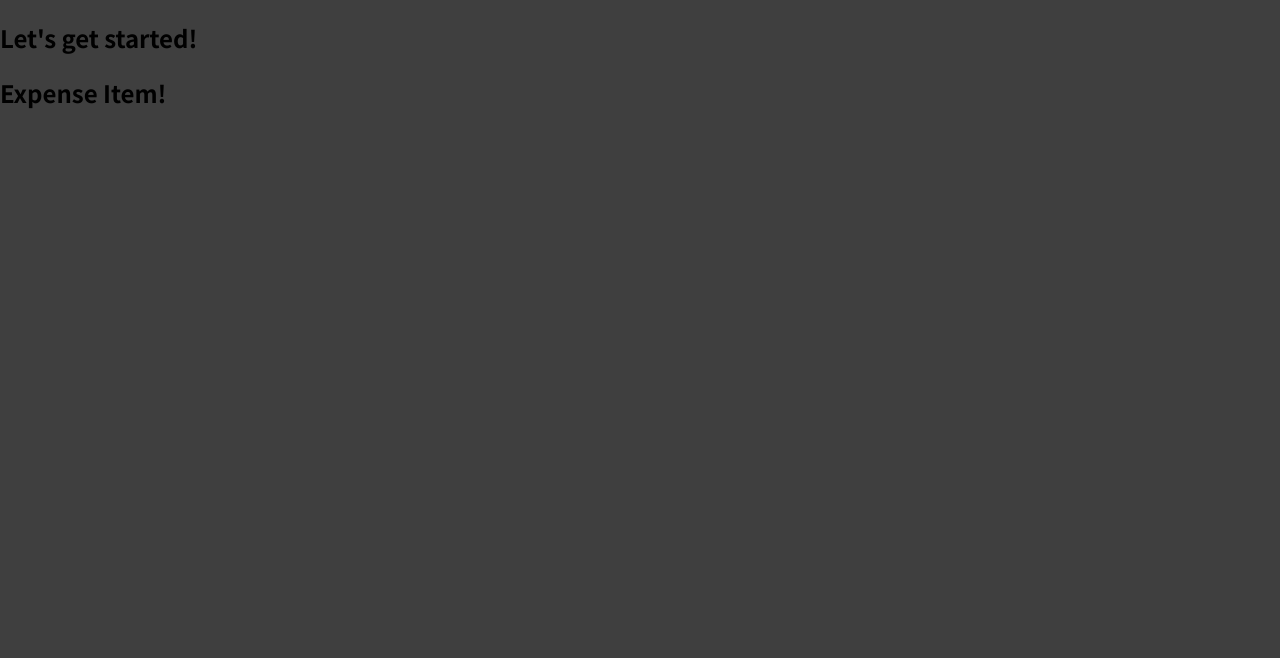
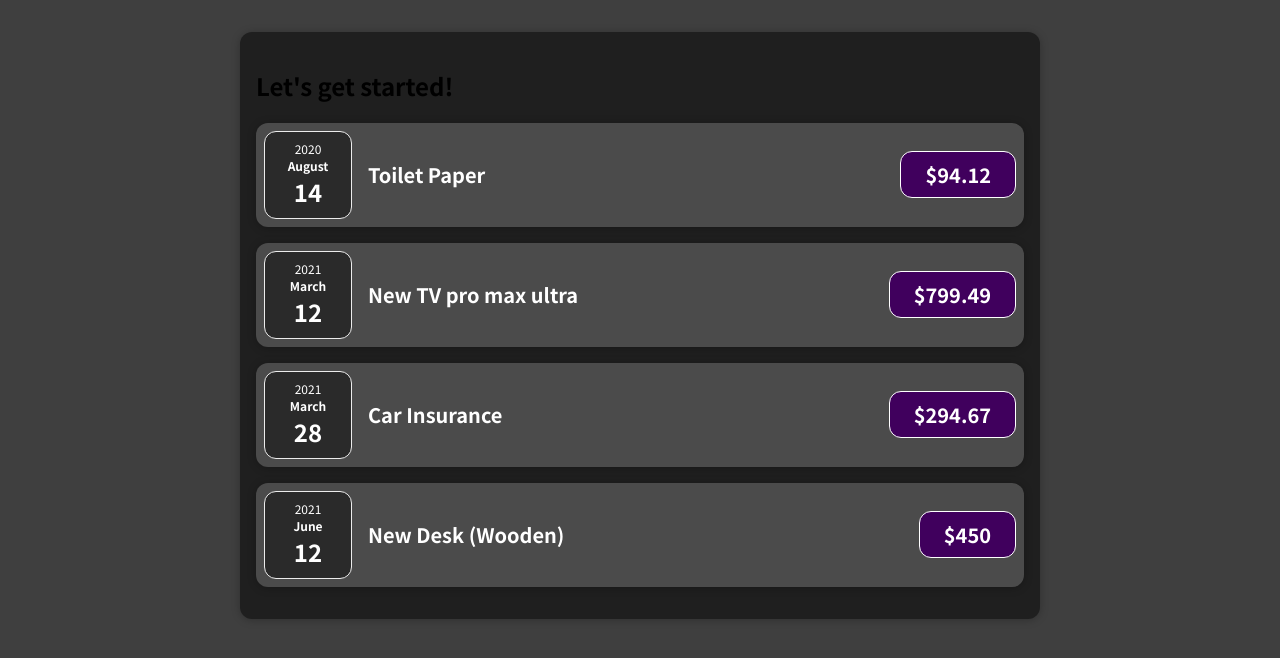
Before and after one commit to Jasvir123/udemy-react, a JavaScript app: page / in a window 1280 px wide. Shown: the top 658 px of the page. Built offline with nearby package versions, Linux system fonts and the light colour scheme.

Commit message:
custom components composition

```diff
--- a/src/App.js
+++ b/src/App.js
@@ -1,11 +1,42 @@
 import ExpenseItem from "./components/ExpenseItem";
+import "./components/Expenses.css";
+import Card from "./components/Card";
 
 function App() {
+  const expenses = [
+    {
+      id: "e1",
+      title: "Toilet Paper",
+      amount: 94.12,
+      date: new Date(2020, 7, 14),
+    },
+    {
+      id: "e2",
+      title: "New TV pro max ultra",
+      amount: 799.49,
+      date: new Date(2021, 2, 12),
+    },
+    {
+      id: "e3",
+      title: "Car Insurance",
+      amount: 294.67,
+      date: new Date(2021, 2, 28),
+    },
+    {
+      id: "e4",
+      title: "New Desk (Wooden)",
+      amount: 450,
+      date: new Date(2021, 5, 12),
+    },
+  ];
+
   return (
-    <div>
+    <Card className="expenses ">
       <h2>Let's get started!</h2>
-      <ExpenseItem />
-    </div>
+      {expenses.map((data, index) => (
+        <ExpenseItem data={data} key={index} />
+      ))}
+    </Card>
   );
 }
 
--- /dev/null
+++ b/src/components/Card.css
@@ -0,0 +1,4 @@
+.card {
+    border-radius: 12px;
+    box-shadow: 0 1px 8px rgba(0, 0, 0, 0.25);
+}
--- /dev/null
+++ b/src/components/Card.js
@@ -0,0 +1,7 @@
+import "./Card.css";
+function Card(props) {
+  const classes = `card ${props.className}`;
+
+  return <div className={classes}>{props.children}</div>;
+}
+export default Card;
--- /dev/null
+++ b/src/components/ExpenseDate.css
@@ -0,0 +1,26 @@
+.expense-date {
+    display: flex;
+    flex-direction: column;
+    width: 5.5rem;
+    height: 5.5rem;
+    border: 1px solid #ececec;
+    background-color: #2a2a2a;
+    color: white;
+    border-radius: 12px;
+    align-items: center;
+    justify-content: center;
+  }
+
+  .expense-date__month {
+    font-size: 0.75rem;
+    font-weight: bold;
+  }
+
+  .expense-date__year {
+    font-size: 0.75rem;
+  }
+
+  .expense-date__day {
+    font-size: 1.5rem;
+    font-weight: bold;
+  }
--- /dev/null
+++ b/src/components/ExpenseDate.js
@@ -0,0 +1,16 @@
+import "./ExpenseDate.css";
+function ExpenseDate(props) {
+  const date = props.date;
+
+  const year = date.getFullYear();
+  const month = date.toLocaleString("en-US", { month: "long" });
+  const day = date.toLocaleString("en-US", { day: "2-digit" });
+  return (
+    <div className="expense-date">
+      <div className="expense-date__year">{year}</div>
+      <div className="expense-date__month">{month}</div>
+      <div className="expense-date__day">{day}</div>
+    </div>
+  );
+}
+export default ExpenseDate;
--- /dev/null
+++ b/src/components/ExpenseItem.css
@@ -0,0 +1,54 @@
+.expense-item {
+    display: flex;
+    justify-content: space-between;
+    align-items: center;
+    padding: 0.5rem;
+    margin: 1rem 0;
+    background-color: #4b4b4b;
+  }
+
+  .expense-item__description {
+    display: flex;
+    flex-direction: column;
+    gap: 1rem;
+    align-items: flex-end;
+    flex-flow: column-reverse;
+    justify-content: flex-start;
+    flex: 1;
+  }
+
+  .expense-item h2 {
+    color: #3a3a3a;
+    font-size: 1rem;
+    flex: 1;
+    margin: 0 1rem;
+    color: white;
+  }
+
+  .expense-item__price {
+    font-size: 1rem;
+    font-weight: bold;
+    color: white;
+    background-color: #40005d;
+    border: 1px solid white;
+    padding: 0.5rem;
+    border-radius: 12px;
+  }
+
+  @media (min-width: 580px) {
+    .expense-item__description {
+      flex-direction: row;
+      align-items: center;
+      justify-content: flex-start;
+      flex: 1;
+    }
+
+    .expense-item__description h2 {
+      font-size: 1.25rem;
+    }
+
+    .expense-item__price {
+      font-size: 1.25rem;
+      padding: 0.5rem 1.5rem;
+    }
+  }
--- a/src/components/ExpenseItem.js
+++ b/src/components/ExpenseItem.js
@@ -1,5 +1,17 @@
-function ExpenseItem() {
-  return <h2>Expense Item!</h2>;
+import Card from "./Card";
+import ExpenseDate from "./ExpenseDate";
+import "./ExpenseItem.css";
+function ExpenseItem(props) {
+  const { date, title, amount } = props.data;
+  return (
+    <Card className="expense-item">
+      <ExpenseDate date={date} />
+      <div className="expense-item__description">
+        <h2>{title}</h2>
+        <div className="expense-item__price">${amount}</div>
+      </div>
+    </Card>
+  );
 }
 
 export default ExpenseItem;
--- /dev/null
+++ b/src/components/Expenses.css
@@ -0,0 +1,7 @@
+.expenses {
+    padding: 1rem;
+    background-color: rgb(31, 31, 31);
+    margin: 2rem auto;
+    width: 50rem;
+    max-width: 95%;
+  }
```
